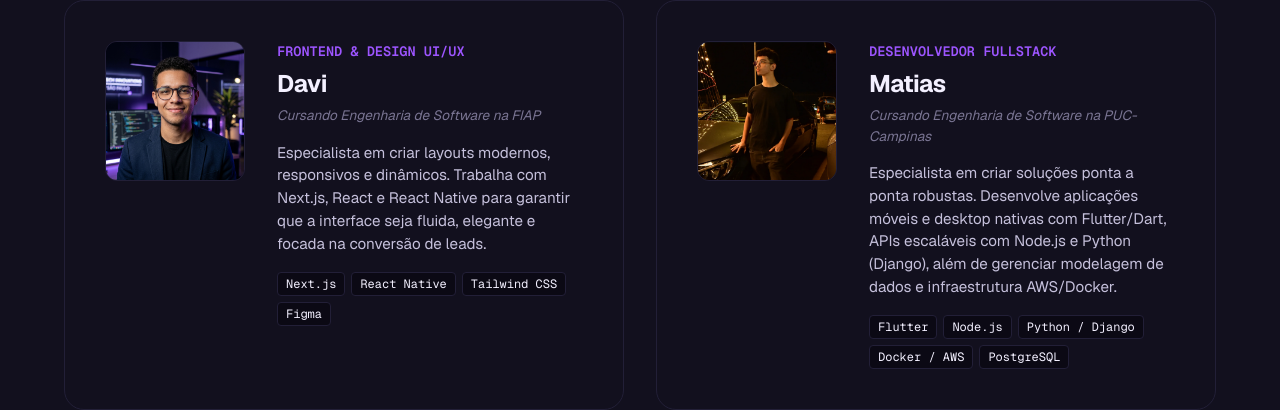
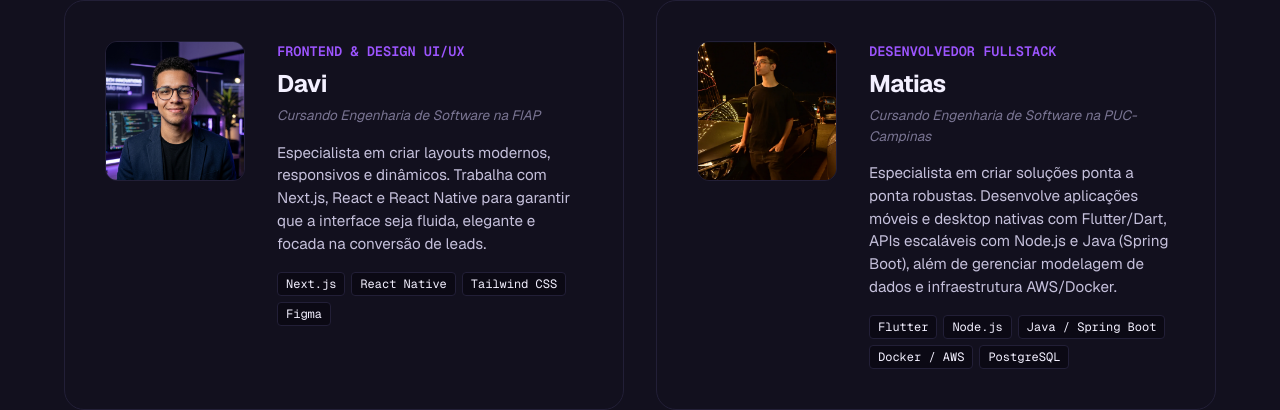
Before and after one commit to Matiaszz/atlas_landing, a Next.js app: page / in a window 1280 px wide. Shown: the part 3545-3955 px from the top of the page. Built offline with nearby package versions, Linux system fonts and the light colour scheme.

Commit message:
fix: stack

```diff
--- a/src/app/page.tsx
+++ b/src/app/page.tsx
@@ -715,12 +715,12 @@ export default function Home() {
                 <h3 className="team-name">Matias</h3>
                 <span className="team-course">Cursando Engenharia de Software na PUC-Campinas</span>
                 <p className="team-desc">
-                  Especialista em criar soluções ponta a ponta robustas. Desenvolve aplicações móveis e desktop nativas com Flutter/Dart, APIs escaláveis com Node.js e Python (Django), além de gerenciar modelagem de dados e infraestrutura AWS/Docker.
+                  Especialista em criar soluções ponta a ponta robustas. Desenvolve aplicações móveis e desktop nativas com Flutter/Dart, APIs escaláveis com Node.js e Java (Spring Boot), além de gerenciar modelagem de dados e infraestrutura AWS/Docker.
                 </p>
                 <div className="team-skills">
                   <span className="tech-pill">Flutter</span>
                   <span className="tech-pill">Node.js</span>
-                  <span className="tech-pill">Python / Django</span>
+                  <span className="tech-pill">Java / Spring Boot</span>
                   <span className="tech-pill">Docker / AWS</span>
                   <span className="tech-pill">PostgreSQL</span>
                 </div>
```
